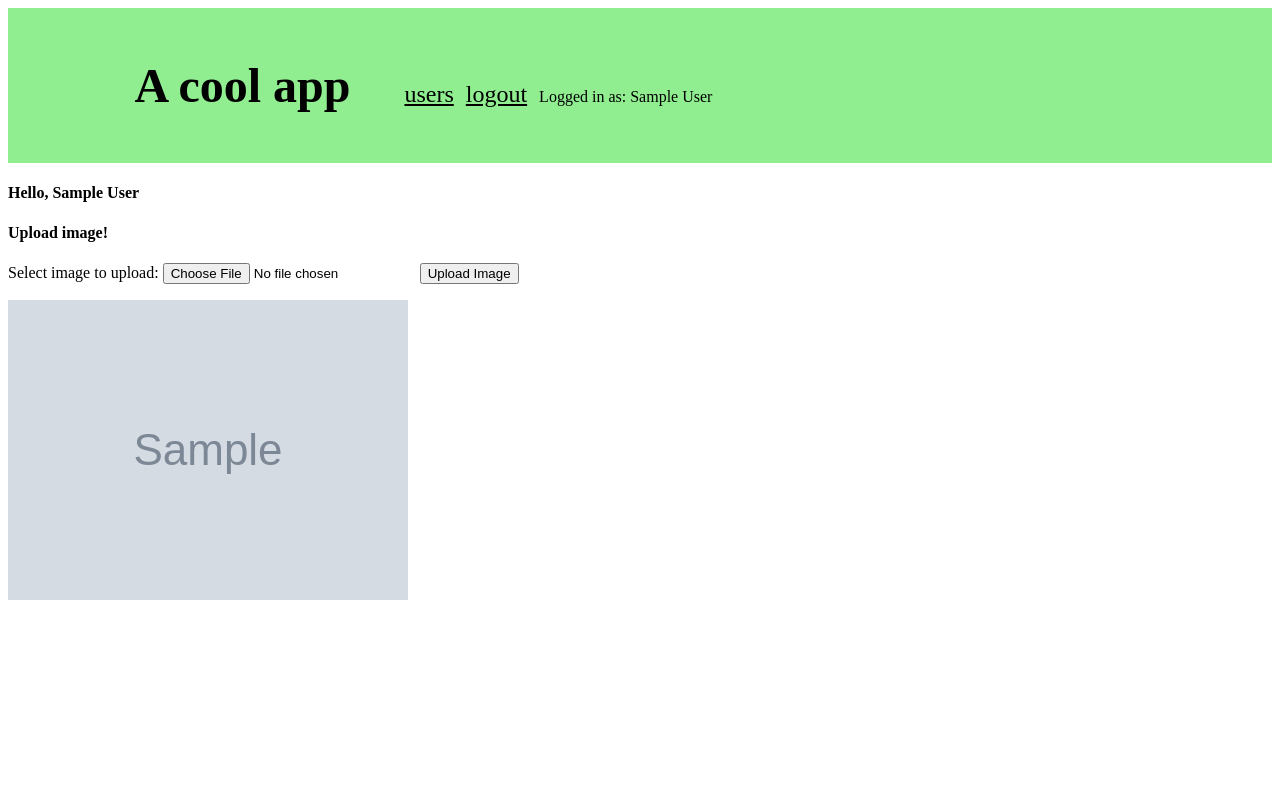
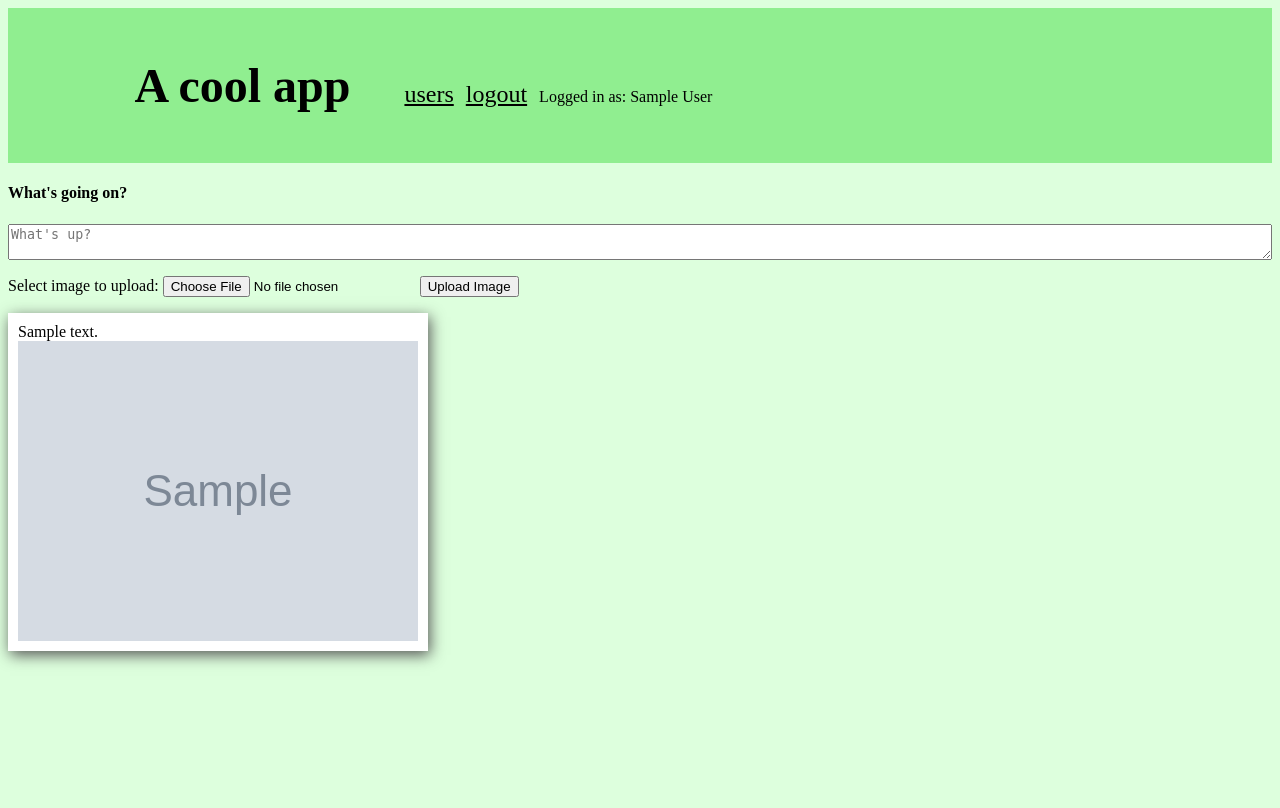
Before and after one commit to Luftare/php-app-demo, a PHP site: page / in a window 1280 px wide. Before the commit the page ends 600 px from the top, so only its background shows below. Run offline with PHP 8.4, Linux system fonts and the light colour scheme; the visitor is signed in with stand-in values (Sample User, id 1); tables that the repository leaves empty hold one stand-in row (values such as "Sample post"); grey boxes marked "Sample" are stand-in pictures.

Commit message:
Add description to posts

```diff
--- a/deploy/init.sql
+++ b/deploy/init.sql
@@ -21,5 +21,6 @@ CREATE TABLE IF NOT EXISTS User (
 
 CREATE TABLE IF NOT EXISTS Image (
   fileName varchar(40) NOT NULL,
-  username varchar(25) NOT NULL
+  username varchar(25) NOT NULL,
+  description varchar(180)
 );
--- a/handlers/upload-image.php
+++ b/handlers/upload-image.php
@@ -45,7 +45,8 @@ if ($uploadOk == 0) {
       $resizedFilename = $_SERVER['DOCUMENT_ROOT'] . "/uploads/". $fileName;
       imagepng($imgData,  $resizedFilename);
       unlink($target_file);
-      $insert_image_sql = "INSERT INTO Image(fileName, username) VALUES('".$fileName."', '".$logged_user_name."')";
+      $image_description = mysqli_real_escape_string($db_conn, $_POST['description']);
+      $insert_image_sql = "INSERT INTO Image(fileName, username, description) VALUES('".$fileName."', '".$logged_user_name."', '".$image_description."')";
       $db_conn->query($insert_image_sql);
       echo "The file ". basename($_FILES["fileToUpload"]["name"]). " has been uploaded as: " .$fileName;
       header("location:/");
--- a/header.php
+++ b/header.php
@@ -8,6 +8,10 @@
   <?php echo $user_logged_in ? "<span> Logged in as: $logged_user_name</span>" : ""; ?>
 </div>
 <style>
+body {
+  background-color: #dfd;
+}
+
 .top-nav {
   background-color: lightgreen;
   padding: 50px 10%;
--- a/index.php
+++ b/index.php
@@ -3,30 +3,74 @@ include $_SERVER['DOCUMENT_ROOT'] . '/exports/session.php';
 include $_SERVER['DOCUMENT_ROOT'] . '/exports/require-session.php';
 include $_SERVER['DOCUMENT_ROOT'] . '/exports/db.php';
 include $_SERVER['DOCUMENT_ROOT'] . '/header.php';
-
-echo "<h4>Hello, $logged_user_name";
 ?>
-<h4>Upload image!</h4>
-<form action="handlers/upload-image" method="post" enctype="multipart/form-data">
+<h4>What's going on?</h4>
+<form action="handlers/upload-image" method="post" enctype="multipart/form-data" id="new-image-form">
+  <textarea form="new-image-form" name="description" placeholder="What's up?" required></textarea>
   Select image to upload:
-  <input type="file" name="fileToUpload" id="fileToUpload">
+  <input type="file" name="fileToUpload" id="fileToUpload" required>
   <input type="submit" value="Upload Image" name="submit">
 </form>
-
+<div class="posts-container">
 <?php
-  $all_images_sql = "SELECT fileName, username FROM Image";
+  $all_images_sql = "SELECT fileName, username, description FROM Image";
   $result = $db_conn->query($all_images_sql);
   while($row = $result->fetch_assoc()) {
     echo '
-      <div>
+      <div class="post">
         ' .($row["username"] == $logged_user_name
           ? '<form method="post" action="/handlers/delete-image">
               <input name="fileName" value="'.$row["fileName"].'" hidden/>
-              <input value="delete" type="submit"/>
+              <input value="delete" type="submit" onclick="return confirm('."'Haluatko varmasti poistaa kuvan?'".')"/>
              </form>'
           : null). '
-        <img src="/uploads/' .$row["fileName"]. '"/>
+        <div class="post__description">'.$row["description"].'</div>
+        <img src="/uploads/' .$row["fileName"]. '" class="post__image"/>
       </div>
       ';
   }
 ?>
+</div>
+<style>
+#new-image-form > textarea {
+  display: block;
+  width: 100%;
+  margin-bottom: 16px;
+}
+
+.posts-container {
+  display: flex;
+  flex-wrap: wrap;
+  margin: -16px;
+}
+
+.post {
+  display: block;
+  position: relative;
+  background-color: white;
+  margin: 16px;
+  box-shadow: 2px 4px 14px #555;
+  padding: 10px;
+}
+
+.post__image {
+  width: 100%;
+  max-width: 600px;
+}
+
+.post__description {
+
+}
+
+.post form {
+  margin: 0;
+  position: absolute;
+  right: 0;
+  bottom: 0;
+  opacity: 0.3;
+}
+
+.post form:hover {
+  opacity: 1;
+}
+</style>
```
